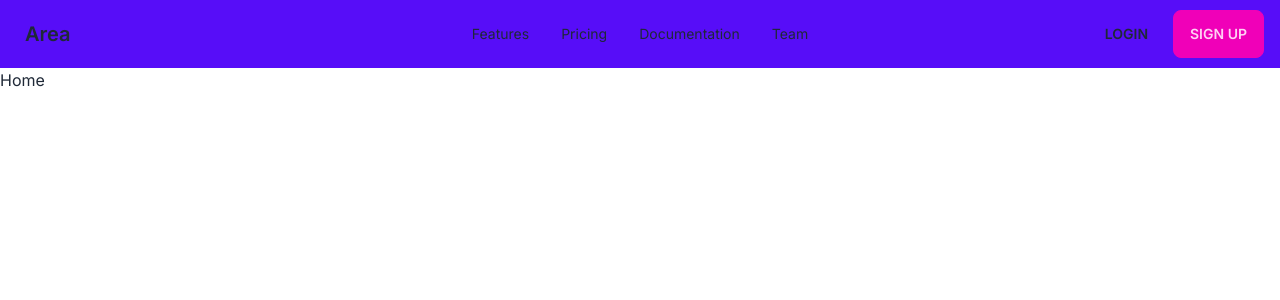
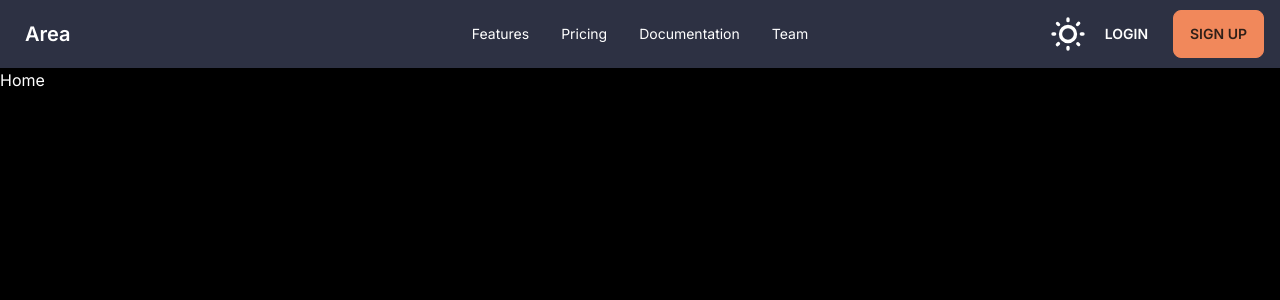
Before and after one commit to RezaRahemtola/Area, a Next.js app in the folder frontend/web/: page / in a window 1280 px wide. Shown: the top 300 px of the page. Built offline with nearby package versions, Linux system fonts and the light colour scheme.

Commit message:
feat(web): ThemeSelector in navbar

```diff
--- a/frontend/web/components/Navbar.tsx
+++ b/frontend/web/components/Navbar.tsx
@@ -1,3 +1,5 @@
+import ThemeSelector from "@/components/ThemeSelector";
+
 const Navbar = () => (
 	<div className="navbar bg-primary">
 		<div className="navbar-start">
@@ -20,6 +22,7 @@
 			</ul>
 		</div>
 		<div className="navbar-end">
+			<ThemeSelector />
 			<a className="btn btn-ghost mr-2">Login</a>
 			<a className="btn btn-secondary mr-2">Sign up</a>
 		</div>
--- /dev/null
+++ b/frontend/web/components/ThemeSelector.tsx
@@ -0,0 +1,40 @@
+"use client";
+
+import { ChangeEvent, useEffect, useState } from "react";
+
+import { Theme } from "@/types/theme";
+
+const ThemeSelector = () => {
+	const [theme, setTheme] = useState<Theme>("dark");
+
+	useEffect(() => {
+		setTheme((localStorage.getItem("theme") as Theme) ?? "dark");
+	}, []);
+
+	useEffect(() => {
+		localStorage.setItem("theme", theme);
+		document.querySelector("html")?.setAttribute("data-theme", theme);
+	}, [theme]);
+
+	const handleThemeChange = (e: ChangeEvent<HTMLInputElement>) => {
+		setTheme(e.target.checked ? "dark" : "light");
+	};
+
+	return (
+		<label className="swap swap-rotate">
+			<input type="checkbox" onChange={handleThemeChange} checked={theme !== "light"} />
+
+			{/* sun icon */}
+			<svg className="swap-on fill-current w-10 h-10" xmlns="http://www.w3.org/2000/svg" viewBox="0 0 24 24">
+				<path d="M5.64,17l-.71.71a1,1,0,0,0,0,1.41,1,1,0,0,0,1.41,0l.71-.71A1,1,0,0,0,5.64,17ZM5,12a1,1,0,0,0-1-1H3a1,1,0,0,0,0,2H4A1,1,0,0,0,5,12Zm7-7a1,1,0,0,0,1-1V3a1,1,0,0,0-2,0V4A1,1,0,0,0,12,5ZM5.64,7.05a1,1,0,0,0,.7.29,1,1,0,0,0,.71-.29,1,1,0,0,0,0-1.41l-.71-.71A1,1,0,0,0,4.93,6.34Zm12,.29a1,1,0,0,0,.7-.29l.71-.71a1,1,0,1,0-1.41-1.41L17,5.64a1,1,0,0,0,0,1.41A1,1,0,0,0,17.66,7.34ZM21,11H20a1,1,0,0,0,0,2h1a1,1,0,0,0,0-2Zm-9,8a1,1,0,0,0-1,1v1a1,1,0,0,0,2,0V20A1,1,0,0,0,12,19ZM18.36,17A1,1,0,0,0,17,18.36l.71.71a1,1,0,0,0,1.41,0,1,1,0,0,0,0-1.41ZM12,6.5A5.5,5.5,0,1,0,17.5,12,5.51,5.51,0,0,0,12,6.5Zm0,9A3.5,3.5,0,1,1,15.5,12,3.5,3.5,0,0,1,12,15.5Z" />
+			</svg>
+
+			{/* moon icon */}
+			<svg className="swap-off fill-current w-10 h-10" xmlns="http://www.w3.org/2000/svg" viewBox="0 0 24 24">
+				<path d="M21.64,13a1,1,0,0,0-1.05-.14,8.05,8.05,0,0,1-3.37.73A8.15,8.15,0,0,1,9.08,5.49a8.59,8.59,0,0,1,.25-2A1,1,0,0,0,8,2.36,10.14,10.14,0,1,0,22,14.05,1,1,0,0,0,21.64,13Zm-9.5,6.69A8.14,8.14,0,0,1,7.08,5.22v.27A10.15,10.15,0,0,0,17.22,15.63a9.79,9.79,0,0,0,2.1-.22A8.11,8.11,0,0,1,12.14,19.73Z" />
+			</svg>
+		</label>
+	);
+};
+
+export default ThemeSelector;
--- /dev/null
+++ b/frontend/web/types/theme.ts
@@ -0,0 +1 @@
+export type Theme = "dark" | "light";
```
